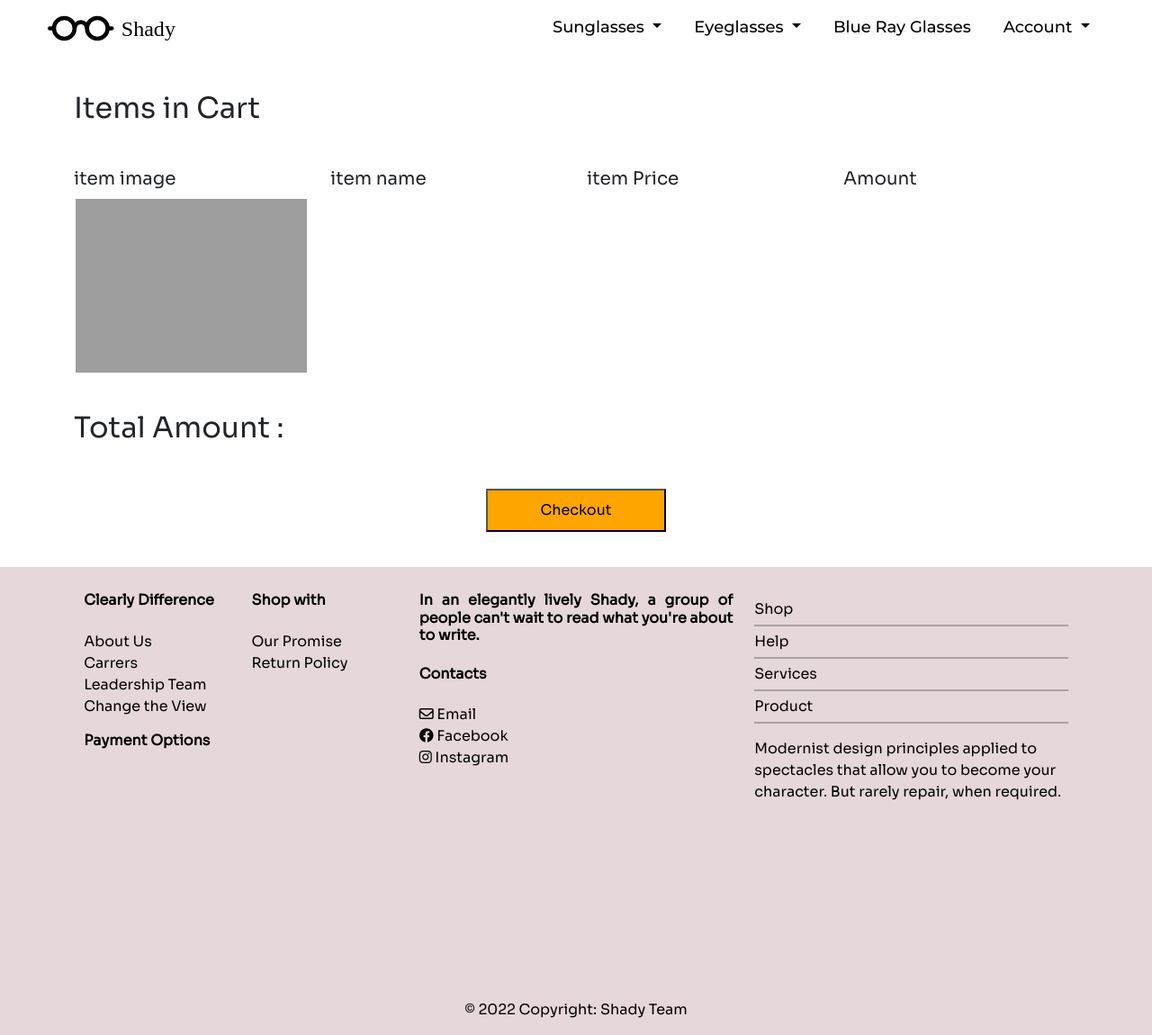
After one commit to Satish2021N/Group_Project, a Django app: page /cart in a window 1280 px wide. The commit adds this page. Shown: the whole page at 90% size. Run offline with Django 4.2, Linux system fonts and the light colour scheme; some libraries are stand-ins or nearby versions; grey boxes are pictures that could not be loaded.

Commit message:
cart and checkout almost done

```diff
--- a/Shady/Shades/urls.py
+++ b/Shady/Shades/urls.py
@@ -7,5 +7,6 @@ urlpatterns =[
     path('sign-up', views.sign_up, name='sign_up'),
     path('womenseyeglasses', views.womenseyeglasses, name='womenseyeglassses'),
     path('menseyeglasses', views.menseyeglasses, name='menseyeglassses'),
-    path('item', views.item, name='item')
+    path('item', views.item, name='item'),
+    path('cart', views.cart, name='cart')
 ]
--- a/Shady/Shades/views.py
+++ b/Shady/Shades/views.py
@@ -25,3 +25,6 @@ def menseyeglasses(request):
 
 def item(request):
     return render(request, 'items/item.html')
+
+def cart(request):
+    return render(request, 'items/cart.html')
--- /dev/null
+++ b/Shady/static/itempagecss/cart.css
@@ -0,0 +1,28 @@
+* {
+    margin: 0;
+    padding: 0;
+}
+
+.container {
+    height: 60vh;
+}
+
+.container .title {
+    margin-top: 40px;
+    margin-bottom: 40px;
+}
+
+.container .row button {
+    padding: 10px 50px 10px 50px;
+    display: flex;
+    margin-left: auto;
+    margin-right: auto;
+    width: 200px;
+    margin-top: 40px;
+    justify-content: center;
+    background-color: orange;
+}
+
+.container .checkout .row {
+    margin-top: 40px;
+}
--- a/Shady/static/itempagecss/item.css
+++ b/Shady/static/itempagecss/item.css
@@ -20,6 +20,7 @@
     display: flex;
     margin-left: auto;
     margin-right: auto;
+    background-color: orange;
 }
 
 .container .item-main h4 {
--- /dev/null
+++ b/Shady/templates/items/cart.html
@@ -0,0 +1,34 @@
+{% extends 'main.html' %}
+{% load static %}
+{% block content %}
+<section>
+    <div class="container">
+        <div class="cart-table">
+            <div class="row">
+                <div class="title">
+                    <h2>Items in Cart</h2>
+                </div>
+                <div class="col-md">
+                    <h5>item image</h5>
+                    <img src="{% static 'Womens_Eye_Glasses_Images/lae13518af.svg' %}" alt="">
+                </div>
+                <div class="col-md">
+                    <h5>item name</h5>
+                </div>
+                <div class="col-md">
+                    <h5>item Price</h5>
+                </div>
+                <div class="col-md">
+                    <h5>Amount</h5>
+                </div>
+            </div>
+        </div>
+        <div class="checkout">
+            <div class="row">
+                <h2>Total Amount :</h2>
+                <button>Checkout</button>
+            </div>
+        </div>
+    </div>
+</section>
+{% endblock content %}
--- a/Shady/templates/navigation.html
+++ b/Shady/templates/navigation.html
@@ -23,6 +23,7 @@
     <!-- CSS FILES -->
     <link rel="stylesheet" href="{% static 'Landing_Page_CSS/Landing_Page.Css' %}">
     <link rel="stylesheet" href="{% static 'itempagecss/item.css' %}">
+    <link rel="stylesheet" href="{% static 'itempagecss/cart.css' %}">
     <!-- Google fonts -->
     <link rel="preconnect" href="{%static 'https://fonts.googleapis.com' %}">
 <link rel="preconnect" href='https://fonts.gstatic.com' crossorigin>
```
